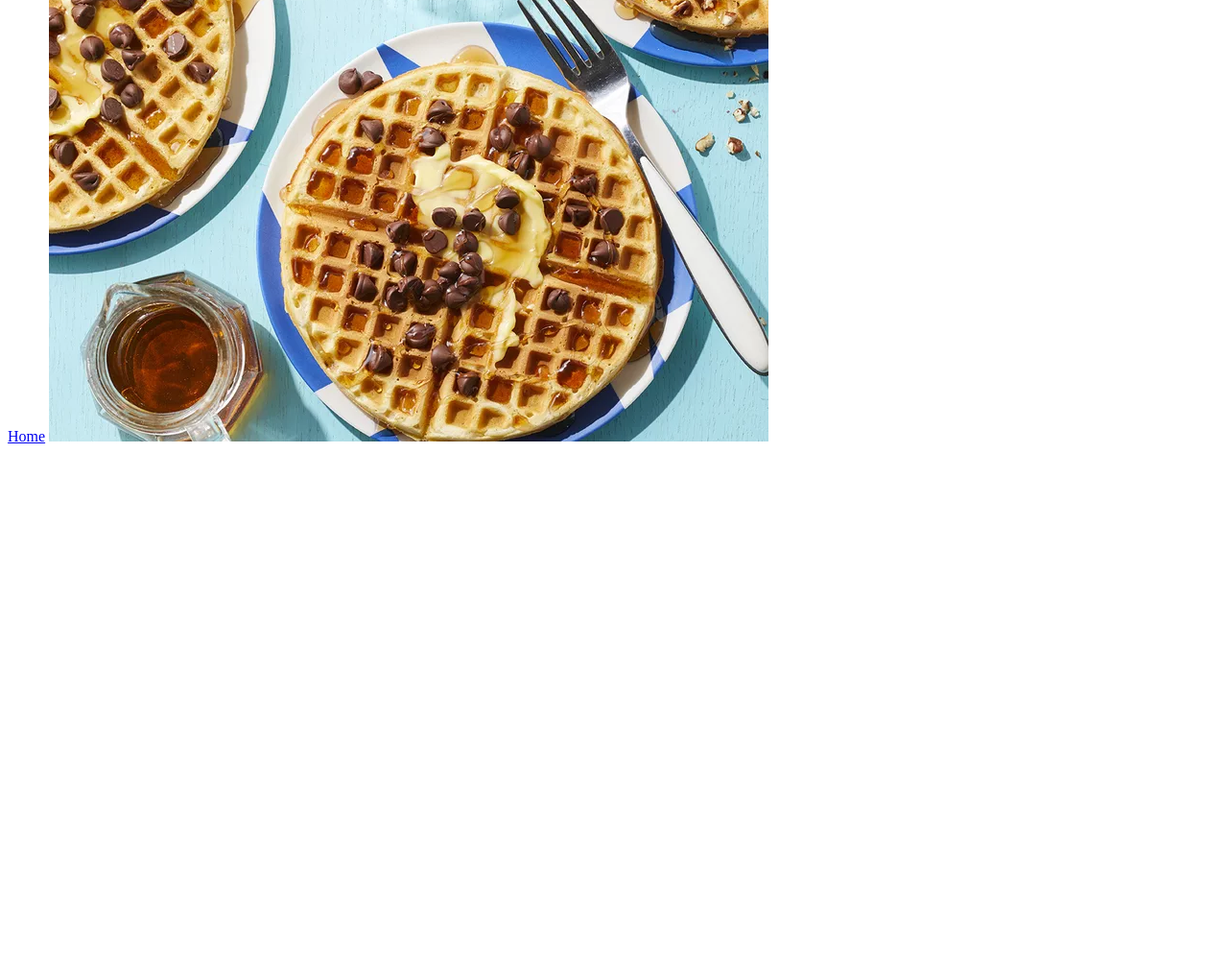
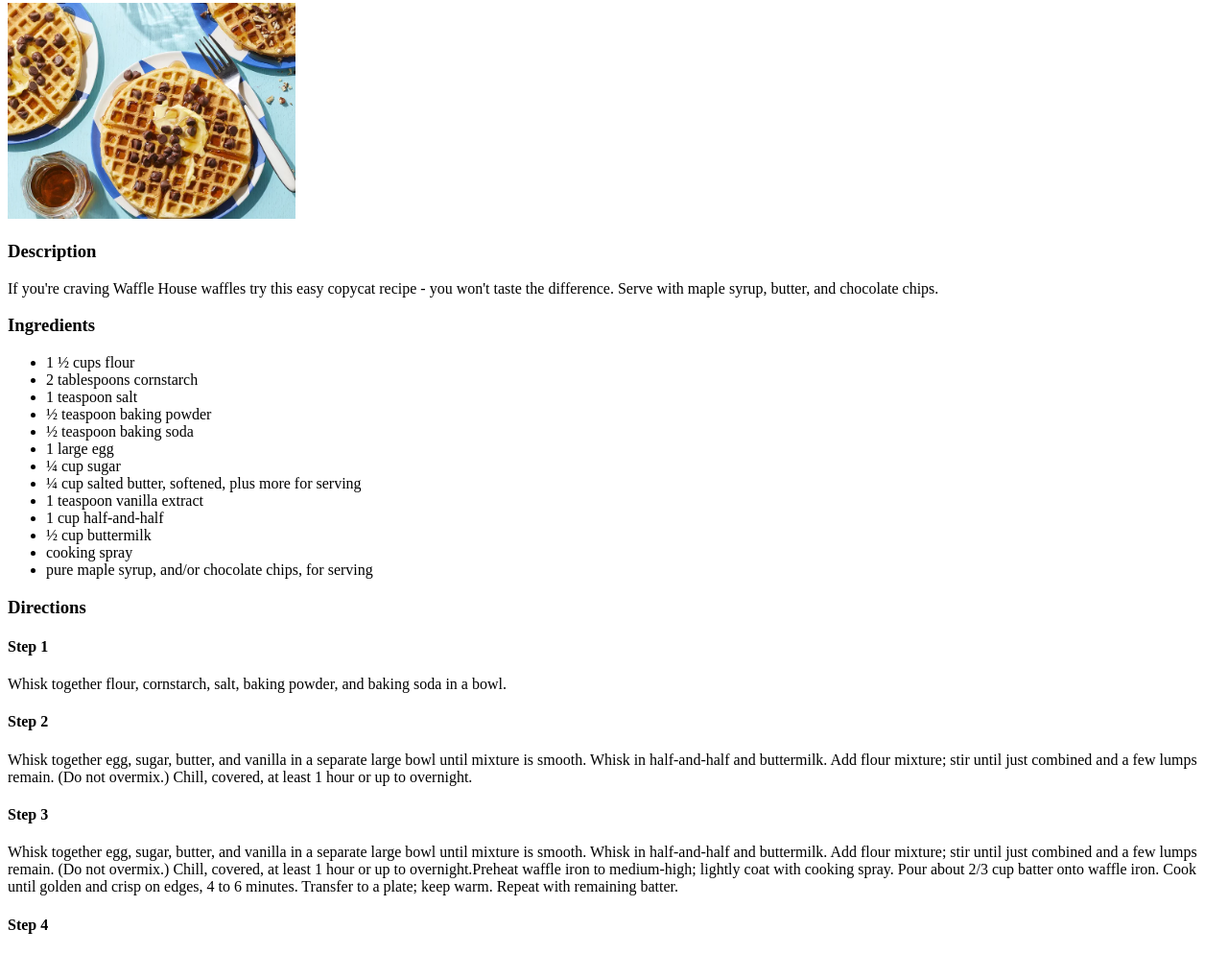
Before and after one commit to Mohiuuddin/odin-recipes, a plain HTML site: page recipes/waffles.html in a window 1280 px wide. Shown: the part 111-1105 px from the top of the page at 96% size. Before the commit the page ends 800 px from the top, so only its background shows below. Drawn offline with Linux system fonts and the light colour scheme.

Commit message:
recipe-waffles

```diff
--- a/recipes/waffles.html
+++ b/recipes/waffles.html
@@ -1,13 +1,72 @@
 <!DOCTYPE html>
 <html lang="en">
-<head>
-    <meta charset="UTF-8">
-    <meta name="viewport" content="width=device-width, initial-scale=1.0">
+  <head>
+    <meta charset="UTF-8" />
+    <meta name="viewport" content="width=device-width, initial-scale=1.0" />
     <title>Waffle House-Style Waffles</title>
-</head>
-<body>
+  </head>
+  <body>
+    <h1>Waffle House-Style Waffles</h1>
     <a href="../index.html">Home</a>
-    <img src="../images/Waffle-House-Style-Waffles.webp" alt="Waffle House-Style Waffles">
+    <p>
+      <img
+        src="../images/Waffle-House-Style-Waffles.webp"
+        alt="Waffle House-Style Waffles"
+        width="300"
+      />
+    </p>
 
-</body>
+    <h3>Description</h3>
+    <p>
+      If you're craving Waffle House waffles try this easy copycat recipe - you
+      won't taste the difference. Serve with maple syrup, butter, and chocolate
+      chips.
+    </p>
+    <h3>Ingredients</h3>
+    <ul>
+      <li>1 ½ cups flour</li>
+      <li>2 tablespoons cornstarch</li>
+      <li>1 teaspoon salt</li>
+      <li>½ teaspoon baking powder</li>
+      <li>½ teaspoon baking soda</li>
+      <li>1 large egg</li>
+      <li>¼ cup sugar</li>
+      <li>¼ cup salted butter, softened, plus more for serving</li>
+      <li>1 teaspoon vanilla extract</li>
+      <li>1 cup half-and-half</li>
+      <li>½ cup buttermilk</li>
+      <li>cooking spray</li>
+      <li>pure maple syrup, and/or chocolate chips, for serving</li>
+    </ul>
+    <h3>Directions</h3>
+
+    <h4>Step 1</h4>
+    <p>
+      Whisk together flour, cornstarch, salt, baking powder, and baking soda in
+      a bowl.
+    </p>
+    <h4>Step 2</h4>
+    <p>
+      Whisk together egg, sugar, butter, and vanilla in a separate large bowl
+      until mixture is smooth. Whisk in half-and-half and buttermilk. Add flour
+      mixture; stir until just combined and a few lumps remain. (Do not
+      overmix.) Chill, covered, at least 1 hour or up to overnight.
+    </p>
+
+    <h4>Step 3</h4>
+    <p>
+      Whisk together egg, sugar, butter, and vanilla in a separate large bowl
+      until mixture is smooth. Whisk in half-and-half and buttermilk. Add flour
+      mixture; stir until just combined and a few lumps remain. (Do not
+      overmix.) Chill, covered, at least 1 hour or up to overnight.Preheat
+      waffle iron to medium-high; lightly coat with cooking spray. Pour about
+      2/3 cup batter onto waffle iron. Cook until golden and crisp on edges, 4
+      to 6 minutes. Transfer to a plate; keep warm. Repeat with remaining
+      batter.
+    </p>
+    <h4>Step 4</h4>
+    <p>
+
+    </p>
+  </body>
 </html>
```
